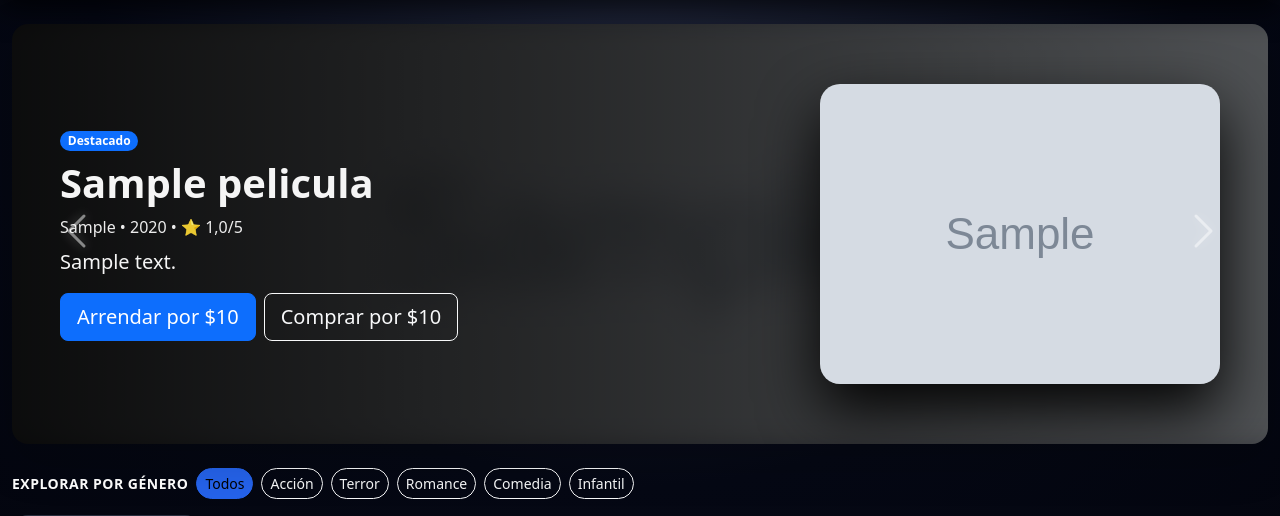
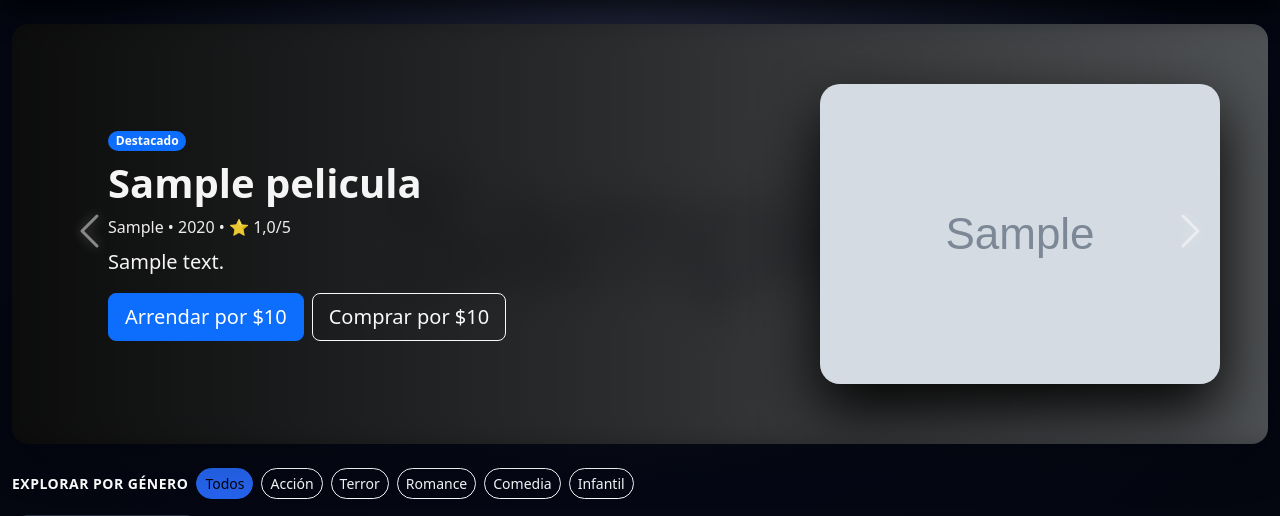
Before and after one commit to Nick24x/cinemarket, a Django app: page / in a window 1280 px wide. Shown: the part 62-578 px from the top of the page. Run offline with Django 5.2, Linux system fonts and the light colour scheme; tables that the repository leaves empty hold one stand-in row (values such as "Sample post"); grey boxes marked "Sample" are stand-in pictures.

Commit message:
actualización

```diff
--- a/static/css/css.css
+++ b/static/css/css.css
@@ -55,6 +55,22 @@ body {
    HERO
 ========================================================= */
 
+/* Mejor centrado del contenido del HERO */
+.hero-content-wrapper {
+    padding-left: 6%;
+    padding-right: 28%; /* deja espacio para la imagen derecha */
+    max-width: 900px;   /* evita que el texto se alargue demasiado */
+}
+
+/* Desplaza las flechas hacia afuera para que no tapen el texto */
+.carousel-control-prev {
+    left: 2rem !important;
+}
+
+.carousel-control-next {
+    right: 2rem !important;
+}
+
 /* (se mantiene para no romper otras vistas que usen hero-img) */
 .hero-img {
   width: 100%;
@@ -63,7 +79,7 @@ body {
   filter: brightness(0.55);
 }
 
-/* NUEVO CONTENEDOR TIPO NETFLIX */
+/* CONTENEDOR*/
 .hero-wrapper {
   position: relative;
   height: 420px;
--- a/templates/home.html
+++ b/templates/home.html
@@ -113,7 +113,7 @@
                             <div class="hero-overlay">
                                 <div class="hero-layout">
 
-                                    <div class="hero-overlay-content hero-text">
+                                    <div class="hero-overlay-content hero-content-wrapper px-4 px-md-5 py-4 py-md-0">
                                         <span class="badge bg-primary mb-2">Destacado</span>
 
                                         <h1 class="display-6 fw-bold mb-2">{{ p.titulo }}</h1>
```
